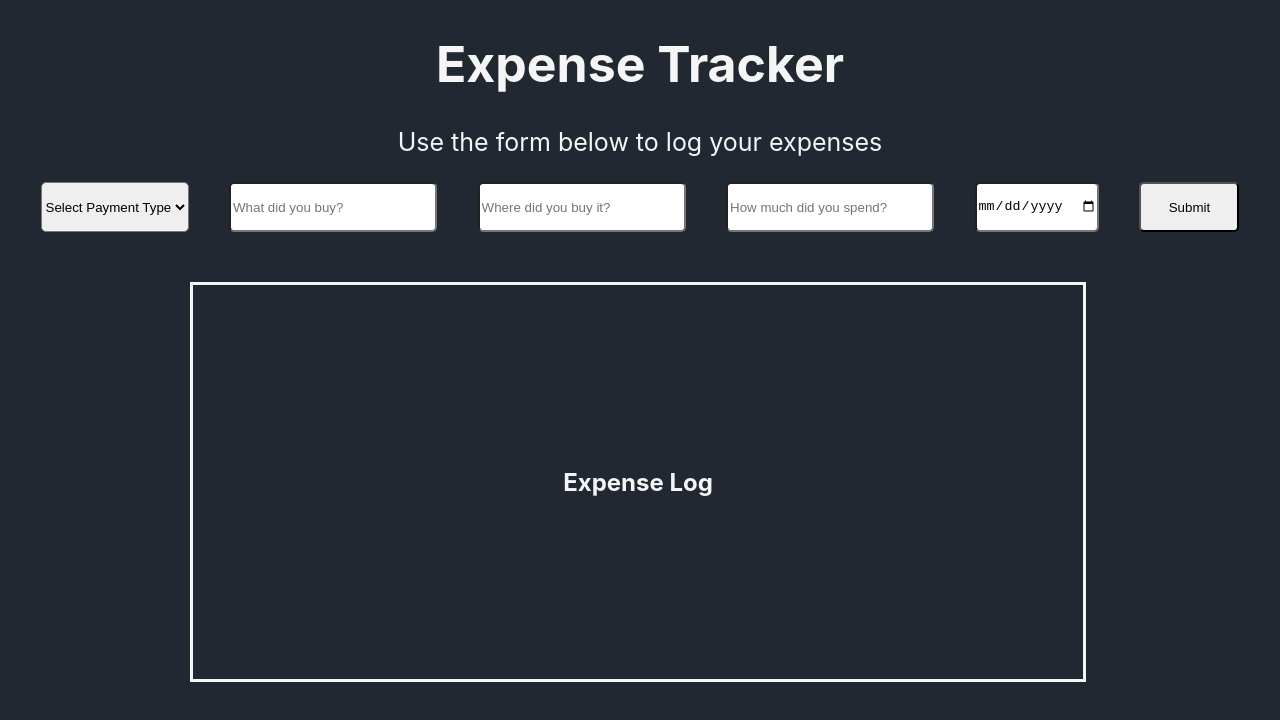
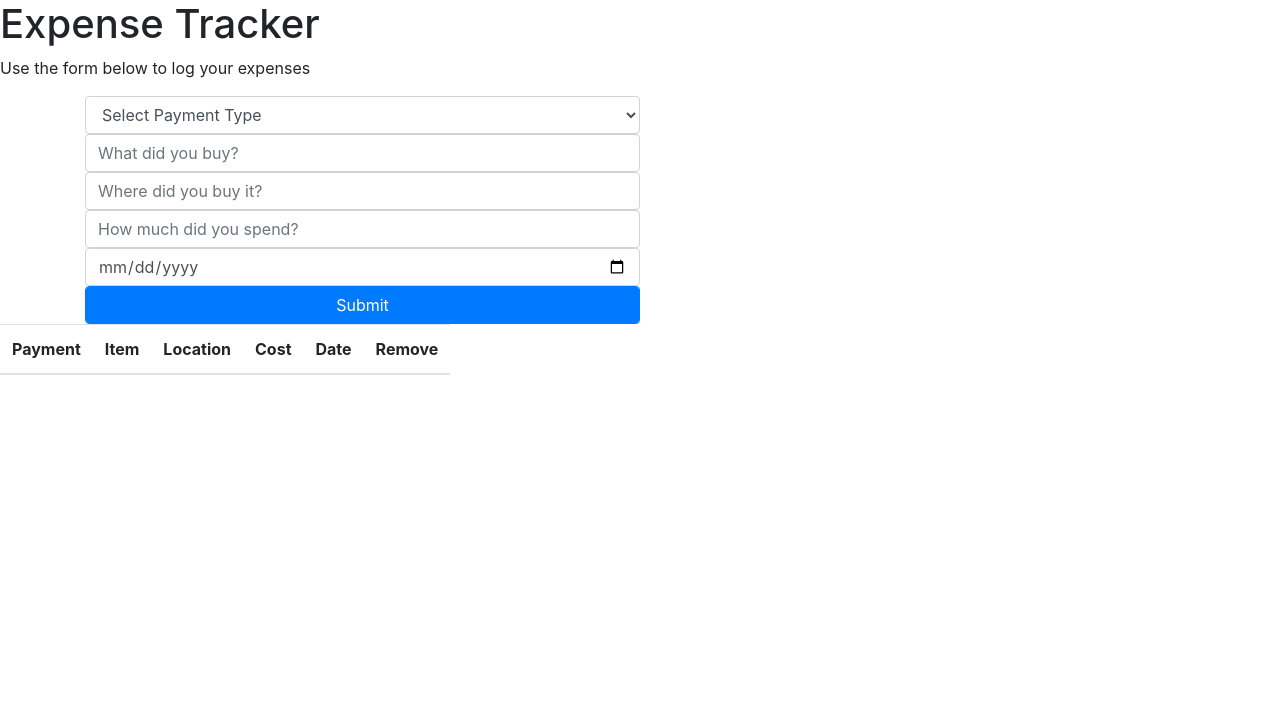
Before and after one commit to Trevorton27/cesarPrzReactExpenseTracker, a React (Create React App) app: page / in a window 1280 px wide. Shown: the top 720 px of the page. Built offline with nearby package versions, Linux system fonts and the light colour scheme.

Commit message:
Styling expense form

```diff
--- a/package.json
+++ b/package.json
@@ -6,7 +6,9 @@
     "@testing-library/jest-dom": "^5.11.6",
     "@testing-library/react": "^11.2.2",
     "@testing-library/user-event": "^12.5.0",
+    "bootstrap": "^4.5.3",
     "react": "^17.0.1",
+    "react-bootstrap": "^1.4.0",
     "react-dom": "^17.0.1",
     "react-scripts": "4.0.1",
     "web-vitals": "^0.2.4"
--- a/src/App.css
+++ b/src/App.css
@@ -1,4 +1,4 @@
-.App {
+/* .App {
 	text-align: center;
 }
 
@@ -25,4 +25,4 @@
 	font-size: 1.5rem;
 	text-align: center;
 	width: 70%;
-}
+} */
--- a/src/components/ExpenseForm.js
+++ b/src/components/ExpenseForm.js
@@ -3,12 +3,13 @@ import React from 'react'
 class ExpenseForm extends React.Component {
     render() {
         return (
-            <div>
-            <form className = 'expense-form' onSubmit={this.props.handleSubmit}>
+            <div className='container'>
+                <div className='column'>
+                    <form onSubmit={this.props.handleSubmit}>
                         <select
+                            className='form-control col-6'
                             name='payType'
                             id='payment-type'
-                    style={{borderRadius: 5}}
                             value={this.props.newPayType}
                             onChange={this.props.handleChange}
                             required
@@ -19,8 +20,8 @@ class ExpenseForm extends React.Component {
                                 <option value='crypto'>Crypto</option>
                         </select>
                         <input
+                            className='form-control col-6'
                             name='itemBought'
-                    style={{width: 200, borderRadius: 5,}}
                             type= 'text'
                             placeholder='What did you buy?'
                             value={this.props.newItemBought}
@@ -28,8 +29,8 @@ class ExpenseForm extends React.Component {
                             required
                             />
                         <input
+                            className='form-control col-6'
                             name='payLocation'
-                    style={{width: 200, borderRadius: 5}}
                             type='text'
                             placeholder= 'Where did you buy it?'
                             value={this.props.newPayLocation}
@@ -37,8 +38,8 @@ class ExpenseForm extends React.Component {
                             required
                             />
                         <input
+                            className='form-control col-6'
                             name='amountSpent'
-                    style={{width: 200, borderRadius: 5}}
                             type='number'
                             placeholder='How much did you spend?'
                             value={this.props.newAmountSpent}
@@ -46,17 +47,17 @@ class ExpenseForm extends React.Component {
                             required
                             />
                         <input
+                            className='form-control col-6'
                             name='dateOfPurchase'
-                    style={{borderRadius: 5}}
                             type='date'
                             value={this.props.newDateOfPurchase}
                             onChange={this.props.handleChange}
                             required
                             />
                         <input
-                    style={{width: 100, borderRadius: 5}}
-                    type='submit'></input>
+                            type='submit' className='btn btn-primary form-control col-6'></input>
                 </form>
+            </div>
         </div>
         )
     }
--- a/src/components/ExpenseTable.js
+++ b/src/components/ExpenseTable.js
@@ -9,13 +9,16 @@ class ExpenseTable extends React.Component {
             <table className='table-data'>
                 <thead>
                 <tr>
-                    <th>Expense Log</th>
+                    <th>Payment</th>
+                    <th>Item</th>
+                    <th>Location</th>
+                    <th>Cost</th>
+                    <th>Date</th>
+                    <th>Remove</th>
                 </tr>
                 </thead>
-            </table>
-            <table className='expense-table-data'>
                 <tbody>
-                    {expenses.map((expense, i) => {
+                    {expenses.map(expense => {
                         return(
                             <tr key={expense.id} >
                                 <td> {expense.payType} </td>
--- a/src/components/Header.js
+++ b/src/components/Header.js
@@ -4,8 +4,8 @@ function Header() {
 
     return (
         <div>
-            <h1 style={{fontSize: 50, color: "whitesmoke"}}>Expense Tracker</h1>
-            <p style={{fontSize: 25, color: "whitesmoke"}}>Use the form below to log your expenses</p>
+            <h1>Expense Tracker</h1>
+            <p>Use the form below to log your expenses</p>
         </div>
     )
 }
--- a/src/index.js
+++ b/src/index.js
@@ -3,6 +3,7 @@ import ReactDOM from 'react-dom';
 import './index.css';
 import App from './App';
 import reportWebVitals from './reportWebVitals';
+import 'bootstrap/dist/css/bootstrap.min.css';
 
 ReactDOM.render(
   <React.StrictMode>
```
Also changed, not shown: 2 other files (tests, documents, lock files or other folders). Lines whose indentation alone changed are shown as unchanged.
